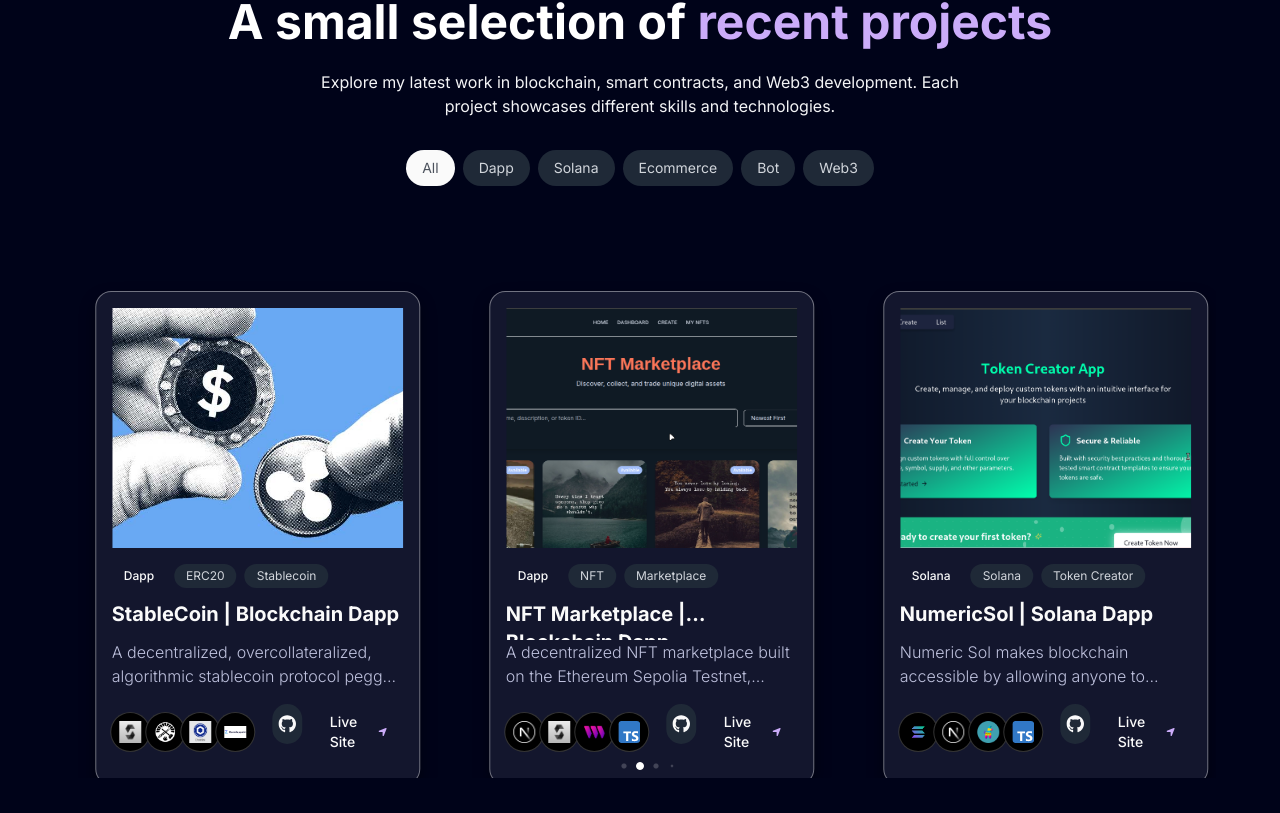
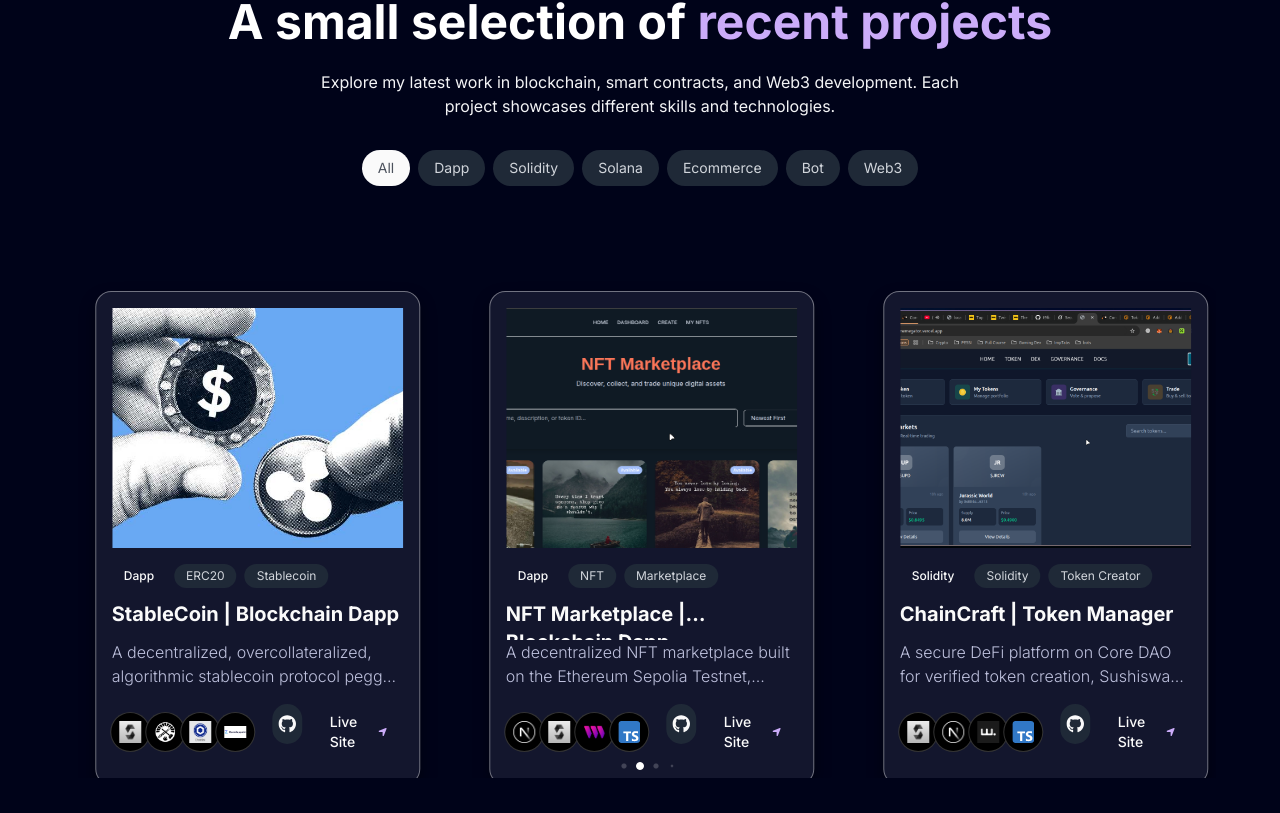
Before and after one commit to t9fiction/portfolio, a Next.js app: page / in a window 1280 px wide. Shown: the part 847-1660 px from the top of the page. Built offline with nearby package versions, Linux system fonts and the light colour scheme.

Commit message:
ChainCraft added

```diff
--- a/data/index.ts
+++ b/data/index.ts
@@ -125,6 +125,23 @@ export const projects = [
   },
   {
     id: 4,
+    title: "ChainCraft",
+    short: "ChainCraft | Token Manager",
+    des: "A secure DeFi platform on Core DAO for verified token creation, Sushiswap trading, token locking, and community governance, ensuring trust and transparency.",
+    img: "/projects/ChainCraft.png",
+    iconLists: [
+      "/skills/solidity.png",
+      "/skills/nextjs.png",
+      "/skills/wagmi.png",
+      "/skills/ts.svg",
+    ],
+    link: "https://memegator.vercel.app/",
+    github: "https://github.com/t9fiction/core-hackathon",
+    category: "Solidity",
+    tags: ["Solidity", "Token Creator"],
+  },
+  {
+    id: 5,
     title: "NumericSol",
     short: "NumericSol | Solana Dapp",
     des: "Numeric Sol makes blockchain accessible by allowing anyone to create, list, and manage custom tokens on the Solana blockchain without deep technical knowledge.",
@@ -141,7 +158,7 @@ export const projects = [
     tags: ["Solana", "Token Creator"],
   },
   {
-    id: 5,
+    id: 6,
     title: "Flair",
     short: "Flair | ECommerce Store",
     des: "An ecommerce app with payment system integrated, built with Next.js, TypeScript, Redux for state management, and styled with TailwindCSS for a responsive user experience.",
@@ -158,7 +175,7 @@ export const projects = [
     tags: ["E-commerce", "Next.js"],
   },
   {
-    id: 6,
+    id: 7,
     title: "Journal",
     short: "Journal | Solana-dapp",
     des: "A complete CRUD decentralized application (DApp) using the Anchor framework on the Solana blockchain, paired with a Next.js frontend.",
@@ -175,7 +192,7 @@ export const projects = [
     tags: ["Solana", "Anchor"],
   },
   {
-    id: 7,
+    id: 8,
     title: "Telegram Bot",
     short: "Telegram App | Burger King",
     des: "A Telegram Bot Web App, designed for food ordering, built with React.js and integrated with Telegram. Allows users to browse available food items, add or remove them from a shopping cart, and proceed to checkout seamlessly within the Telegram interface.",
@@ -192,7 +209,7 @@ export const projects = [
     tags: ["Telegram", "Food Ordering"],
   },
   {
-    id: 8,
+    id: 9,
     title: "Crowdfunding",
     short: "Crowdfunding | Blockchain Dapp",
     des: "A blockchain-based crowdfunding platform allowing users to create, contribute to, and track fundraising campaigns with full transparency and security provided by smart contracts.",
@@ -209,7 +226,7 @@ export const projects = [
     tags: ["Fundraising", "Smart Contracts"],
   },
   {
-    id: 9,
+    id: 10,
     title: "DEX",
     short: "Simple DEX | Decentralized Exchange",
     des: "A Decentralized Exchange (DEX) for LMNG Token on the Ethereum Sepolia Testnet, allowing users to swap ETH for LMNG tokens and vice versa.",
@@ -226,7 +243,7 @@ export const projects = [
     tags: ["DEX", "Token Swap"],
   },
   {
-    id: 10,
+    id: 11,
     title: "Reap",
     short: "Reap | Blockchain Dapp",
     des: "A secure and private encrypted storage platform for cryptocurrency wallet seed phrases. Developed to safeguard sensitive information, REAP provides users with an intuitive and robust solution for managing seed phrases, ensuring data protection and accessibility for crypto wallet recovery.",
@@ -243,7 +260,7 @@ export const projects = [
     tags: ["Encryption", "Wallet Security"],
   },
   {
-    id: 11,
+    id: 12,
     title: "Guessing Game",
     short: "Guessing Game | Multi Blockchain Dapp",
     des: "The Blockchain Guessing Game is a multi-chain dApp deployed on Sepolia and Arbitrum Sepolia, where players guess a number to win ERC20 token rewards. Built with Solidity, Hardhat, Foundry, Next.js, and TypeScript.",
@@ -260,7 +277,7 @@ export const projects = [
     tags: ["Game", "Multi-chain"],
   },
   {
-    id: 12,
+    id: 13,
     title: "Wormhole",
     short: "Wormhole | Blockchain Bridge",
     des: "A decentralized platform enables seamless asset transfers between multiple blockchain networks, enhancing liquidity and accessibility for users. With a user-friendly interface and robust security measures, the bridge allows users to easily swap tokens across different ecosystems.",
```
Also changed, not shown: public/projects/ChainCraft.png (added).
